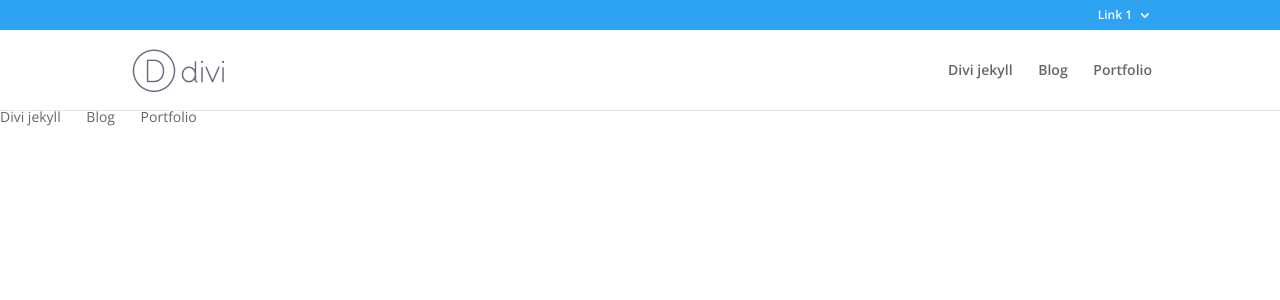
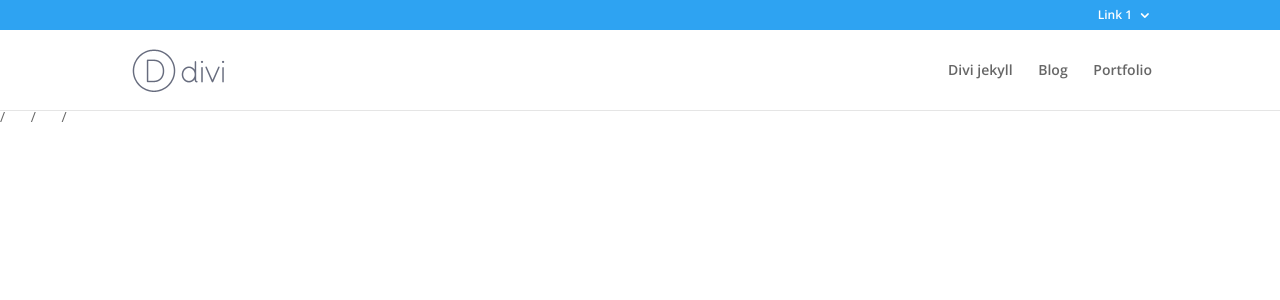
Before and after one commit to brianjking/divi, a Jekyll site: the page built from index.html, in a window 1280 px wide. Shown: the top 300 px of the page. Built offline with Jekyll 4.4.1, drawn with Linux system fonts in a browser that asks for light colours; nearby versions of some CDN libraries; some web fonts are replaced.

Commit message:
no message

```diff
--- a/_includes/menu_beta.html
+++ b/_includes/menu_beta.html
@@ -109,7 +109,8 @@
 		<!-- Genero el elemento li -->
 		<li class="{{ _classes }}">
 			<a href="{{ site.baseurl }}{{ node.url }}">
-				{{ node.title | escape }}
+				<!-- {{ node.title | escape }} -->
+				{{include.url}}
          	</a>
 
 			{{ _childmenu }}
```
